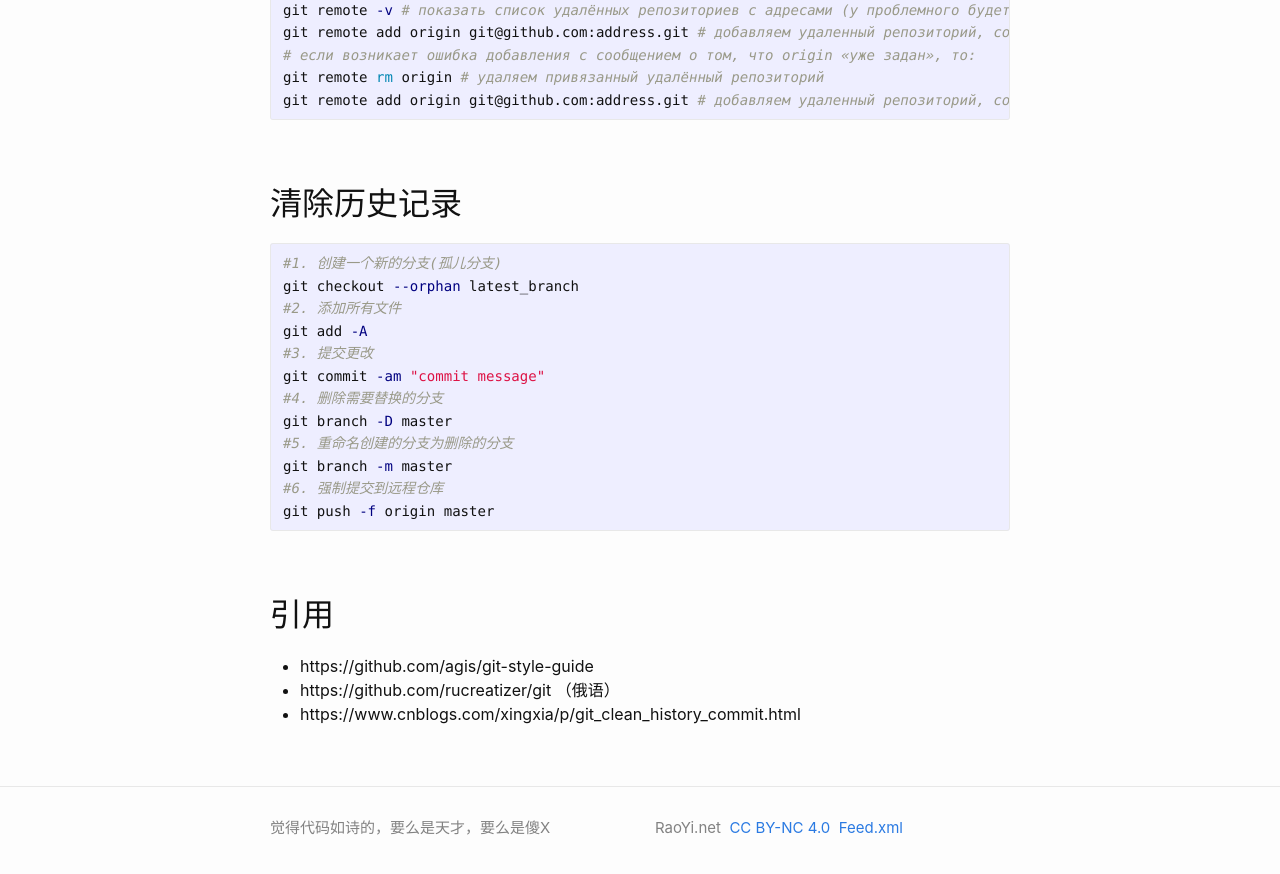
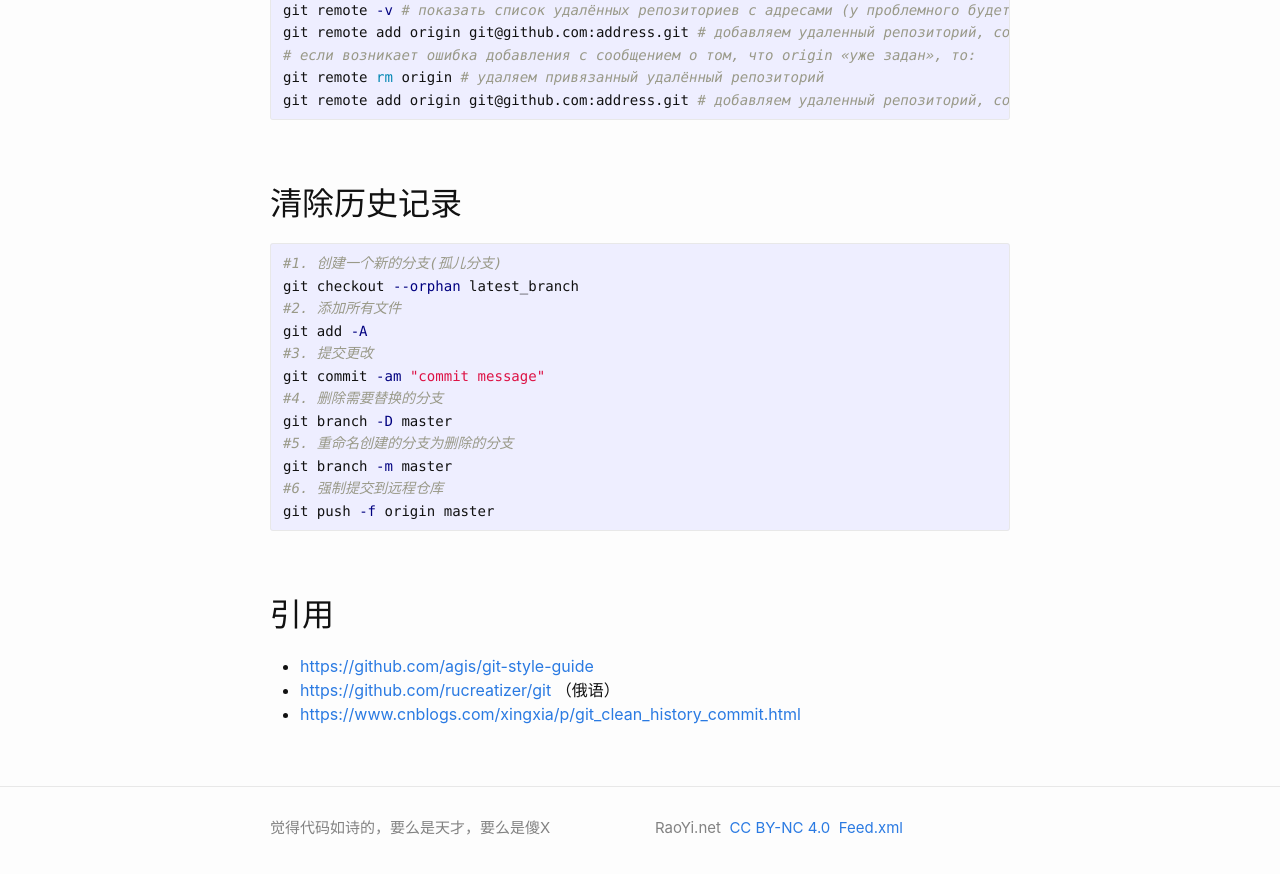
Before and after one commit to raoyi/raoyi.github.io, a Jekyll site: the page built from _posts/2020-11-26-git.md, in a window 1280 px wide and 900 px high, scrolled down 8270 px. Shown: the top 874 px of the window. Built offline with Jekyll 4.4.1, drawn with Linux system fonts in a browser that asks for light colours; some of the changed lines change nothing that is shown.

Commit message:
add link

```diff
--- a/_posts/2020-11-26-git.md
+++ b/_posts/2020-11-26-git.md
@@ -335,6 +335,6 @@ git push -f origin master
 
 ## 引用
 
-- https://github.com/agis/git-style-guide
-- https://github.com/rucreatizer/git （俄语）
-- https://www.cnblogs.com/xingxia/p/git_clean_history_commit.html
+- [https://github.com/agis/git-style-guide](https://github.com/agis/git-style-guide)
+- [https://github.com/rucreatizer/git](https://github.com/rucreatizer/git) （俄语）
+- [https://www.cnblogs.com/xingxia/p/git_clean_history_commit.html](https://www.cnblogs.com/xingxia/p/git_clean_history_commit.html)
```
